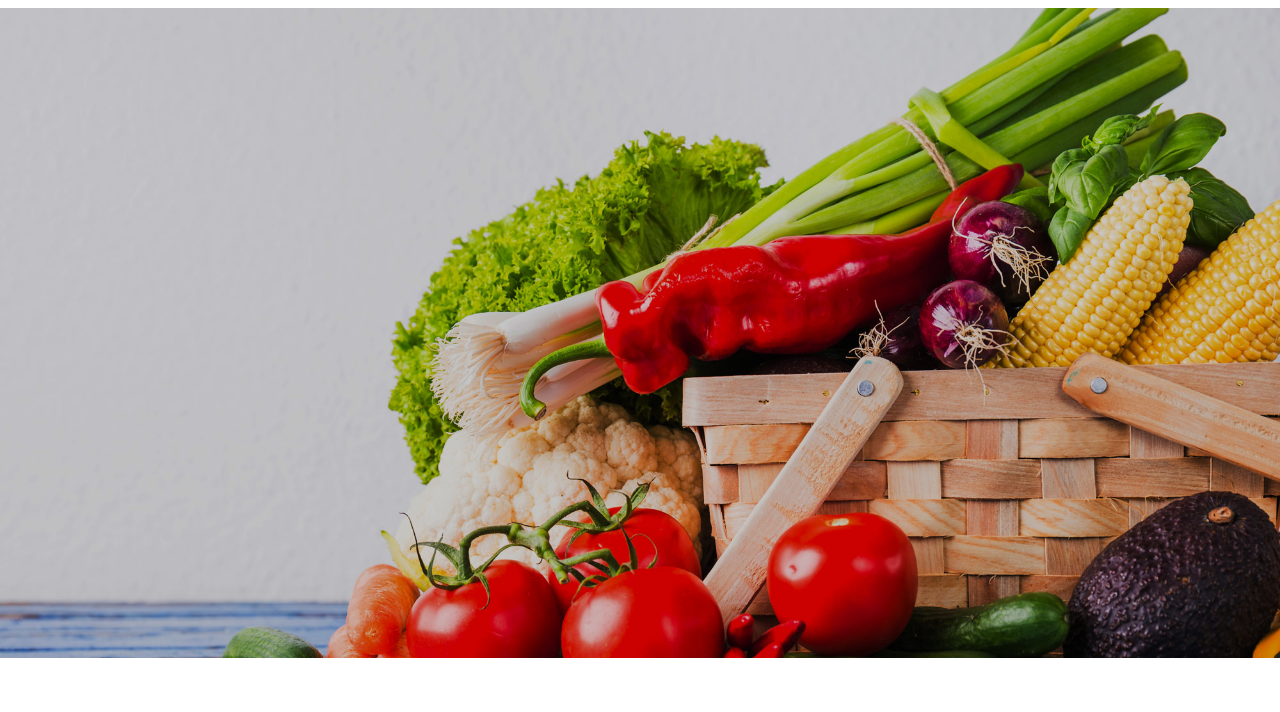
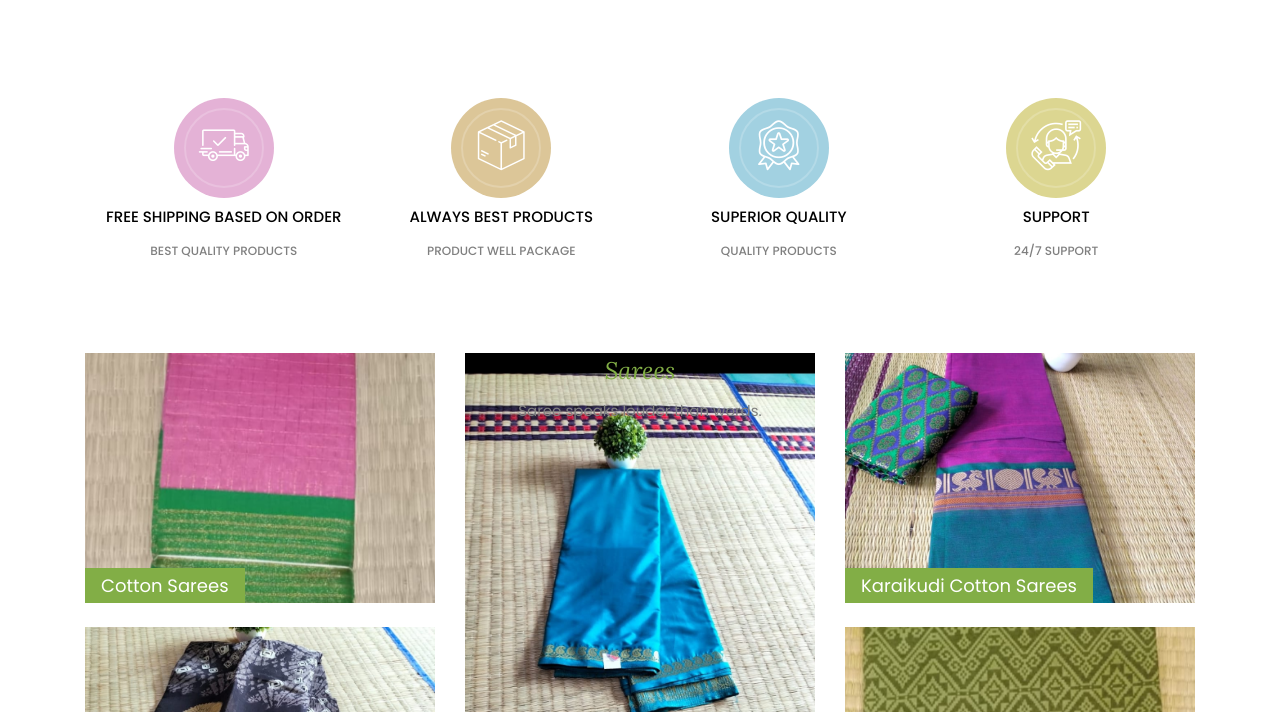
Before and after one commit to prabhun10/demowebsite1, a plain HTML site: page index.html in a window 1280 px wide. Shown: the part 88-800 px from the top of the page. Drawn offline with Linux system fonts and the light colour scheme; files whose address does not match are found by name.

Commit message:
Update index.html

```diff
--- a/index.html
+++ b/index.html
@@ -69,24 +69,7 @@
 	    </div>
 	  </nav>
     <!-- END nav -->
-<section id="home-section" class="hero">
-		  <div class="home-slider owl-carousel">
-	      <div class="slider-item" style="background-image: url(images/bg_1.jpg);">
-	      	<div class="overlay"></div>
-	        <div class="container">
-	          <div class="row slider-text justify-content-center align-items-center"  >
-
-
-
-	          </div>
-	        </div>
-	      </div>
-
-
-	    </div>
-    </section>
-
-      <section class="ftco-section">
+       <section class="ftco-section">
 			<div class="container">
 				<div class="row no-gutters ftco-services">
           <div class="col-md-3 text-center d-flex align-self-stretch ftco-animate">
```
